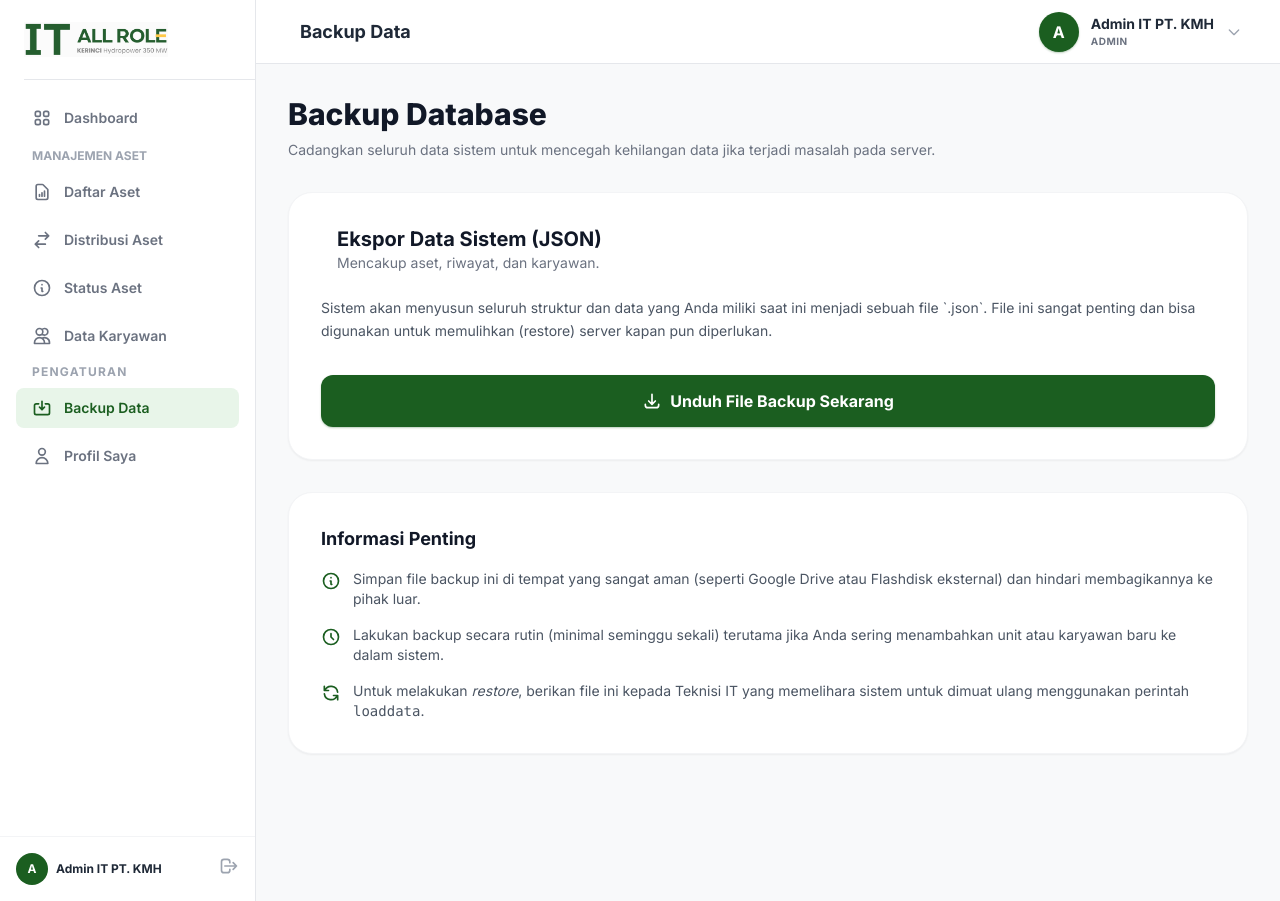
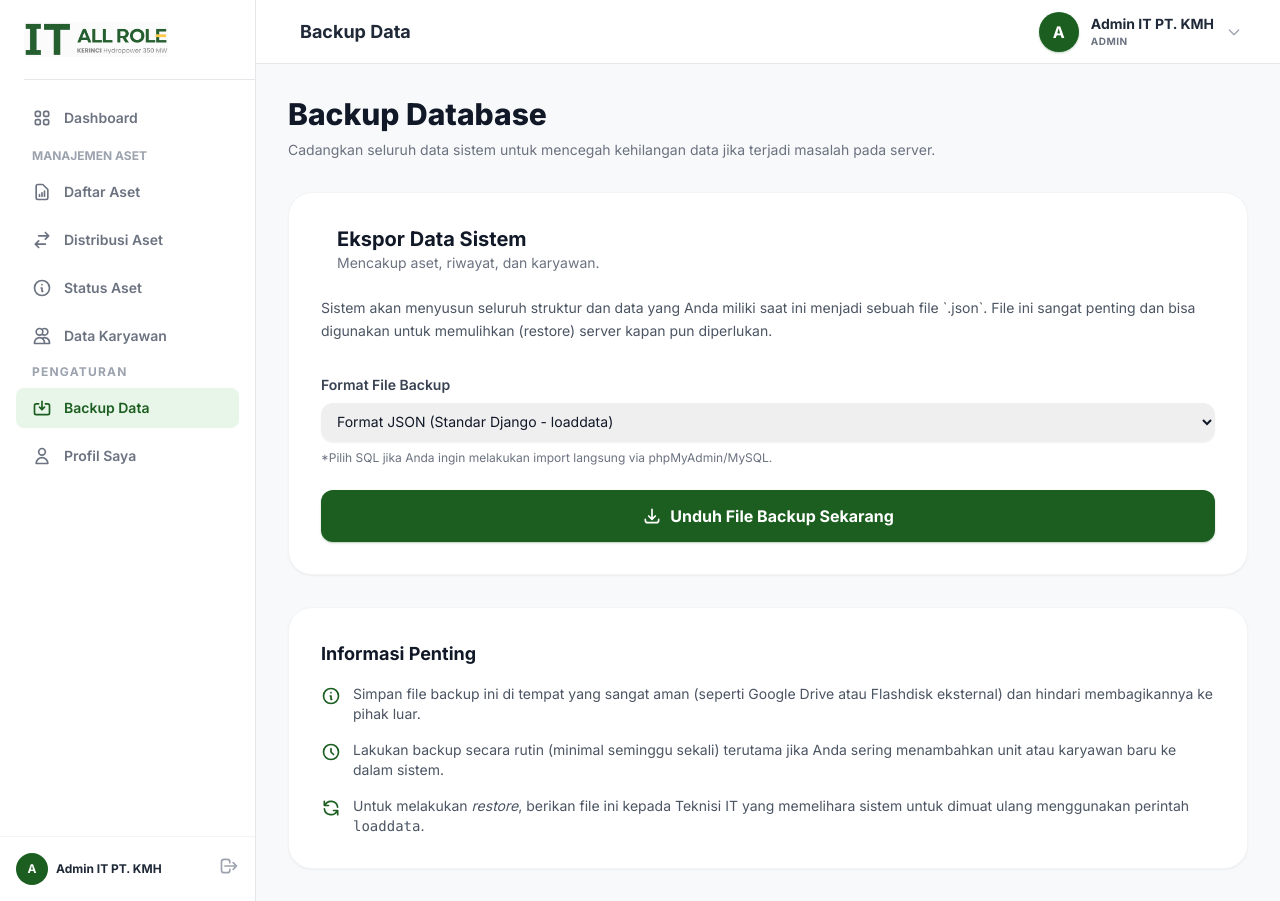
Before and after one commit to Wahyudin0701/manajemen-aset-it-ptkmh, a Django app: page /backup/ in a window 1280 px wide. Run offline with Django 5.2, Linux system fonts and the light colour scheme; a user stored in the database is signed in; data comes from the database, SQL or seed files in the repository.

Commit message:
Enhance backup feature to support SQL format

```diff
--- a/assets/views.py
+++ b/assets/views.py
@@ -2421,18 +2421,54 @@ def backup_database_view(request):
 
     if request.method == 'POST':
         import io
+        import datetime
         from django.core.management import call_command
-        from django.http import HttpResponse
-        import datetime
-
-        buffer = io.StringIO()
-        # Exclude contenttypes and auth permissions which can cause issues on restore
-        call_command('dumpdata', '--exclude', 'contenttypes', '--exclude', 'auth.permission', '--exclude', 'admin.logentry', '--exclude', 'sessions', stdout=buffer)
-        buffer.seek(0)
-
+        from django.http import HttpResponse, HttpResponseServerError
+
+        backup_format = request.POST.get('format', 'json')
         now = datetime.datetime.now().strftime('%Y-%m-%d_%H%M')
-        response = HttpResponse(buffer.getvalue(), content_type='application/json')
-        response['Content-Disposition'] = f'attachment; filename="backup_manajemen_aset_{now}.json"'
-        return response
+
+        if backup_format == 'sql':
+            import subprocess
+            import os
+            from django.conf import settings
+
+            db = settings.DATABASES['default']
+            db_name = db['NAME']
+            db_user = db['USER']
+            db_pass = db['PASSWORD']
+            db_host = db['HOST'] or '127.0.0.1'
+            db_port = db['PORT'] or '3306'
+
+            cmd = ['mysqldump', f'--user={db_user}', f'--host={db_host}', f'--port={db_port}']
+            # Don't include password parameter if empty
+            if db_pass:
+                cmd.append(f'--password={db_pass}')
+            cmd.append(db_name)
+
+            try:
+                # Add mysqldump to PATH if running in Laragon on Windows
+                env = os.environ.copy()
+                result = subprocess.run(cmd, env=env, capture_output=True, text=False)
+
+                if result.returncode != 0:
+                    return HttpResponseServerError(f"Gagal melakukan backup SQL. Pastikan 'mysqldump' tersedia di server. Error: {result.stderr.decode('utf-8', errors='ignore')}")
+
+                response = HttpResponse(result.stdout, content_type='application/sql')
+                response['Content-Disposition'] = f'attachment; filename="backup_manajemen_aset_{now}.sql"'
+                return response
+            except Exception as e:
+                return HttpResponseServerError(f"Terjadi kesalahan saat mengeksekusi mysqldump: {str(e)}")
+
+        else:
+            # Default JSON
+            buffer = io.StringIO()
+            # Exclude contenttypes and auth permissions which can cause issues on restore
+            call_command('dumpdata', '--exclude', 'contenttypes', '--exclude', 'auth.permission', '--exclude', 'admin.logentry', '--exclude', 'sessions', stdout=buffer)
+            buffer.seek(0)
+
+            response = HttpResponse(buffer.getvalue(), content_type='application/json')
+            response['Content-Disposition'] = f'attachment; filename="backup_manajemen_aset_{now}.json"'
+            return response
 
     return render(request, 'backup.html')
--- a/templates/backup.html
+++ b/templates/backup.html
@@ -15,7 +15,7 @@
                 <svg class="w-7 h-7" fill="none" stroke="currentColor" viewBox="0 0 24 24"><path stroke-linecap="round" stroke-linejoin="round" stroke-width="2" d="M8 7H5a2 2 0 00-2 2v9a2 2 0 002 2h14a2 2 0 002-2V9a2 2 0 00-2-2h-3m-1 4l-3 3m0 0l-3-3m3 3V4"></path></svg>
             </div>
             <div>
-                <h3 class="text-xl font-bold text-gray-900">Ekspor Data Sistem (JSON)</h3>
+                <h3 class="text-xl font-bold text-gray-900">Ekspor Data Sistem</h3>
                 <p class="text-sm text-gray-500">Mencakup aset, riwayat, dan karyawan.</p>
             </div>
         </div>
@@ -26,6 +26,14 @@
 
         <form method="POST">
             {% csrf_token %}
+        <div class="mb-6">
+            <label for="format" class="block text-sm font-semibold text-gray-700 mb-2">Format File Backup</label>
+            <select name="format" id="format" class="w-full rounded-xl border-gray-200 shadow-sm focus:border-kerinci focus:ring focus:ring-kerinci focus:ring-opacity-50 text-sm py-2.5 px-3">
+                <option value="json">Format JSON (Standar Django - loaddata)</option>
+                <option value="sql">Format SQL (Database MySQL Mentah)</option>
+            </select>
+            <p class="text-xs text-gray-500 mt-2">*Pilih SQL jika Anda ingin melakukan import langsung via phpMyAdmin/MySQL.</p>
+        </div>
             <button type="submit" class="w-full bg-kerinci hover:bg-kerinci-dark text-white font-bold py-3.5 px-6 rounded-xl transition-colors shadow-sm shadow-kerinci/30 flex items-center justify-center space-x-2 focus:outline-none focus:ring-2 focus:ring-offset-2 focus:ring-kerinci">
                 <svg class="w-5 h-5" fill="none" stroke="currentColor" viewBox="0 0 24 24"><path stroke-linecap="round" stroke-linejoin="round" stroke-width="2" d="M4 16v1a3 3 0 003 3h10a3 3 0 003-3v-1m-4-4l-4 4m0 0l-4-4m4 4V4"></path></svg>
                 <span>Unduh File Backup Sekarang</span>
```
